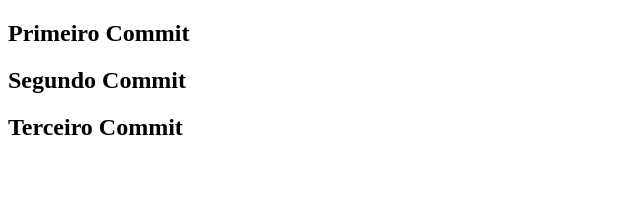
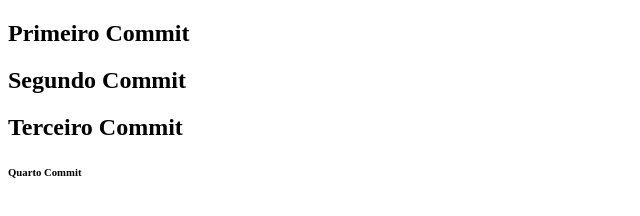
Before and after one commit to Th14go/projeto-colaborativo, a plain HTML site: page index.html in a window 1280 px wide. Shown: the full height of the page, 0-640 px from the left. Drawn offline with Linux system fonts and the light colour scheme.

Commit message:
Commit DEV

```diff
--- a/index.html
+++ b/index.html
@@ -16,6 +16,7 @@
        <h2>Primeiro Commit</h2>
        <h2>Segundo Commit</h2>
        <h2>Terceiro Commit</h2>
+       <h6>Quarto Commit</h6>
 
     </body>
 </html>
```
